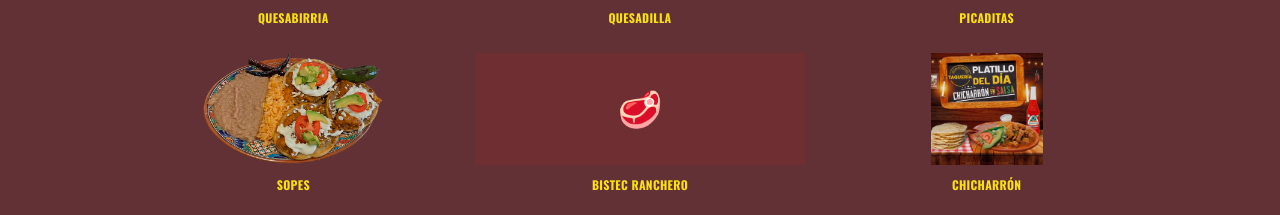
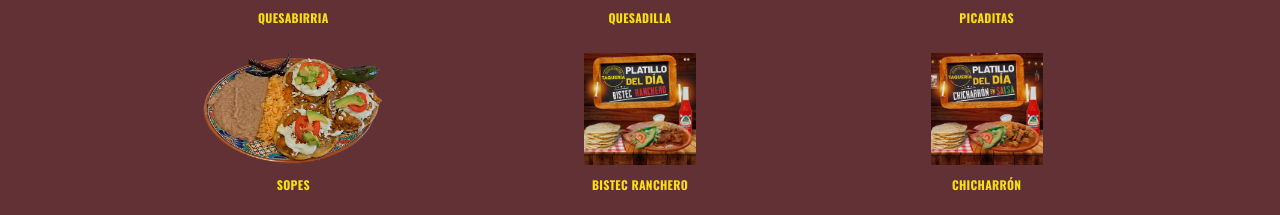
Before and after one commit to laRola111/mi-zacazonapan, a Next.js app: page / in a window 1280 px wide. Shown: the part 3547-3762 px from the top of the page. Built offline with nearby package versions, Linux system fonts and the light colour scheme; a web font is replaced by a local one.

Commit message:
renchero

```diff
--- a/src/data/menu.js
+++ b/src/data/menu.js
@@ -687,7 +687,7 @@ export const PLATILLOS_DATA = [
     description: "A la carta · Arroz y frijoles · Tortillas a mano",
     descriptionEn: "A la carte · Rice & beans · Handmade tortillas",
     icon: "🥩",
-    image: null,
+    image: "/images/bistec-ranchero.webp",
   },
   {
     name: "Chicharrón",
```
Also changed, not shown: public/images/bistec-ranchero.webp (added).
